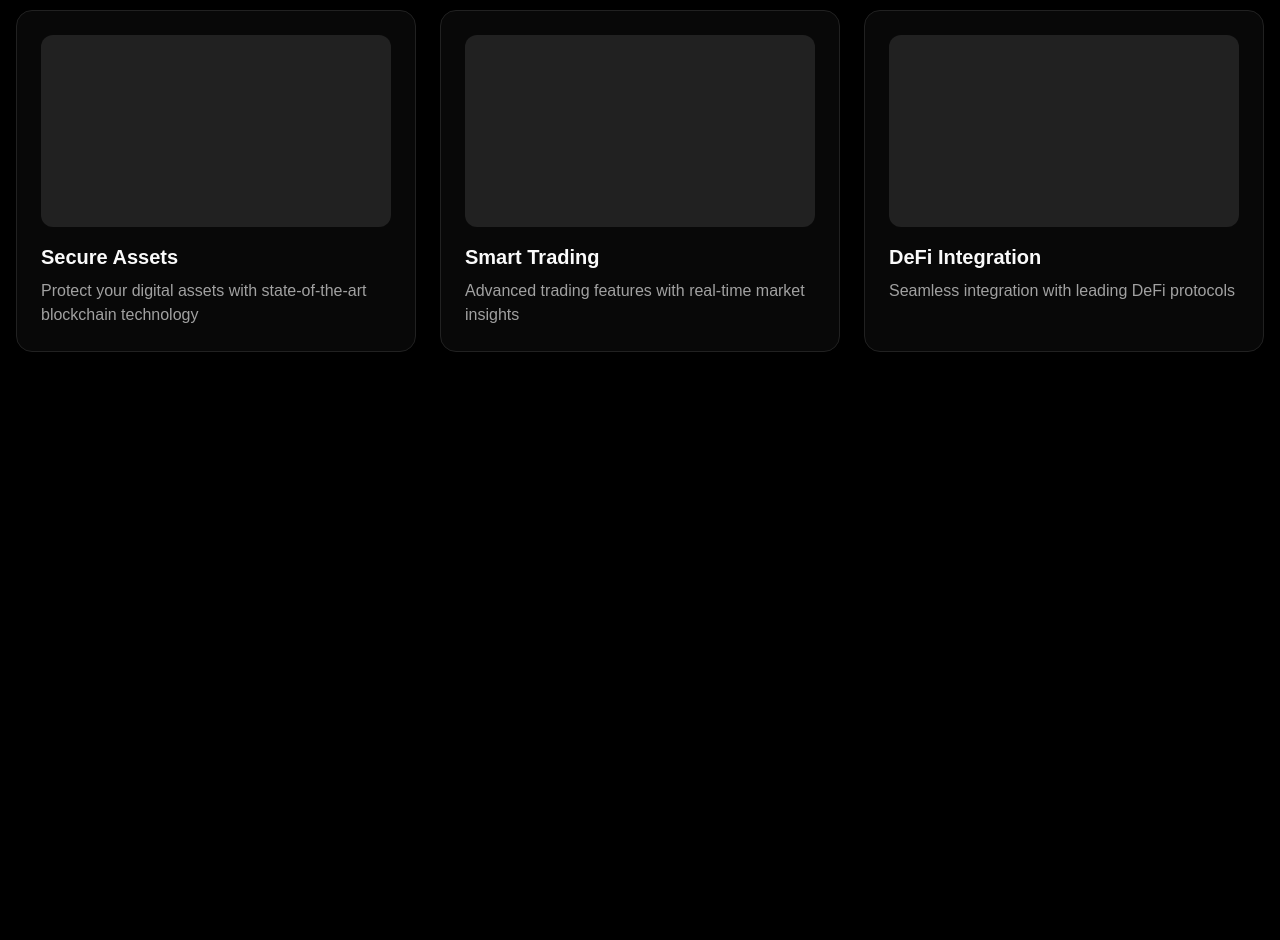
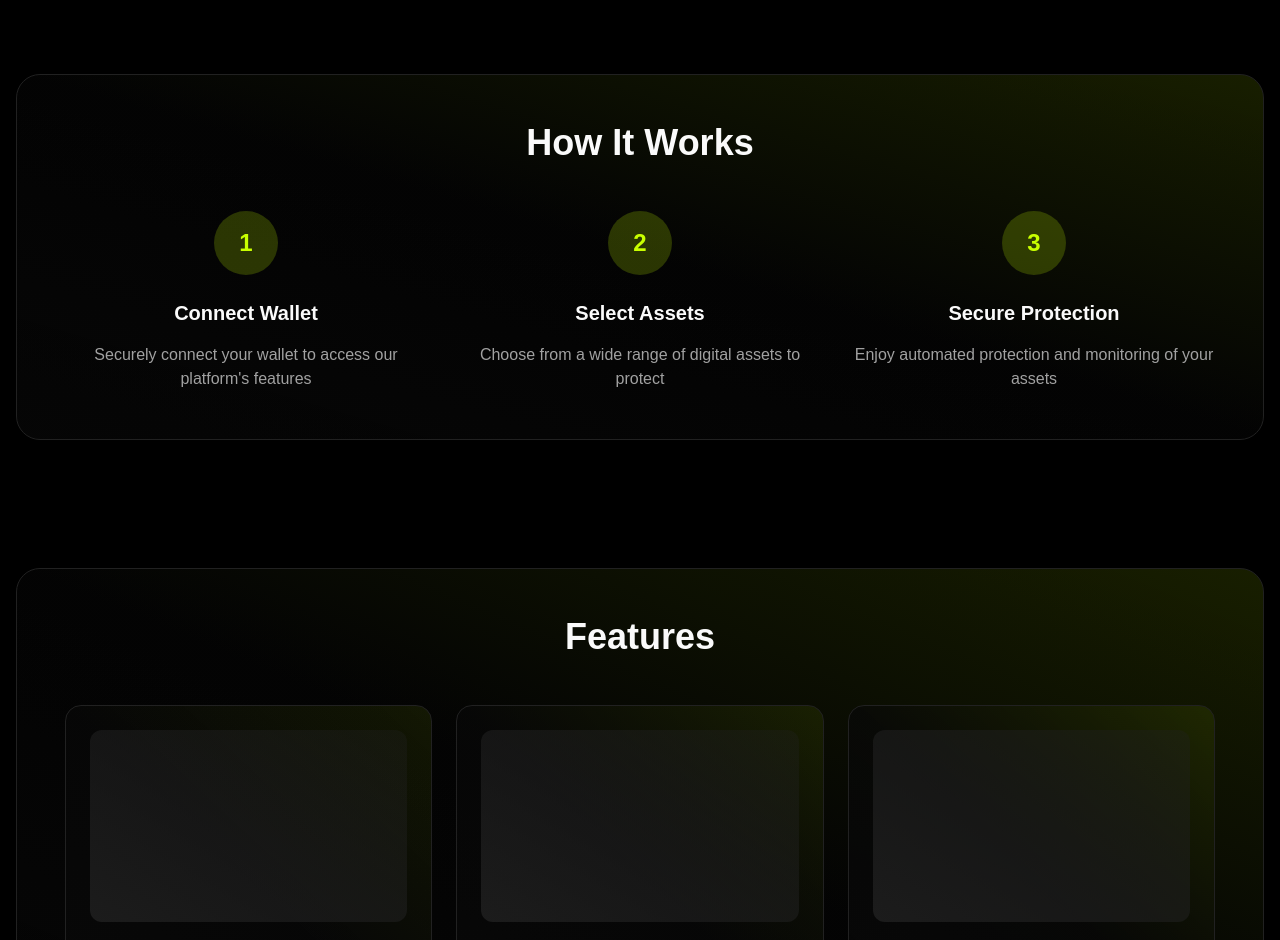
Before and after one commit to Arkthemist/Arkthemist, a Next.js app in the folder website/: page / in a window 1280 px wide. Shown: the part 480-1420 px from the top of the page. Before the commit the page ends 912 px from the top, so only its background shows below. Built offline with nearby package versions, Linux system fonts and the light colour scheme.

Commit message:
feat: new sections and effects

```diff
--- a/website/app/page.tsx
+++ b/website/app/page.tsx
@@ -4,7 +4,7 @@
 export default function Home() {
   return (
     <div className="min-h-screen bg-background">
-      {/* Rounded Navbar */}
+      {/* Navbar remains the same */}
       <nav className="fixed top-6 left-1/2 -translate-x-1/2 w-fit bg-card/95 backdrop-blur-sm rounded-full border border-border px-6 py-3 flex items-center gap-8 z-50">
         <div className="flex items-center gap-2">
           <Image
@@ -24,21 +24,20 @@
         </div>
       </nav>
 
+      <main className="flex flex-col gap-32 pb-32">
         {/* Hero Section */}
-      <main className="pt-48 pb-20 px-4">
+        <section className="pt-48 px-4">
           <div className="max-w-7xl mx-auto">
-          {/* Main Title */}
             <div className="text-center mb-8">
               <h1 className="text-4xl md:text-6xl lg:text-7xl font-bold mb-6 bg-gradient-to-r from-foreground to-muted-foreground bg-clip-text text-transparent">
-              One-click for Asset Defense
+                Justice. Redefined.
               </h1>
               <p className="text-muted-foreground text-lg md:text-xl max-w-2xl mx-auto">
                 Dive into the art assets, where innovative blockchain technology meets financial expertise
               </p>
             </div>
 
-          {/* CTA Buttons */}
-          <div className="flex flex-col sm:flex-row gap-4 justify-center mb-16">
+            <div className="flex flex-col sm:flex-row gap-4 justify-center">
               <Link
                 href="/dashboard"
                 className="px-8 py-3 rounded-full bg-accent text-accent-foreground hover:bg-accent/90 transition-colors text-center"
@@ -49,37 +48,126 @@
                 Discover More
               </button>
             </div>
+          </div>
+        </section>
 
-          {/* Feature Cards Grid */}
-          <div className="grid grid-cols-1 md:grid-cols-2 lg:grid-cols-3 gap-6 mt-16">
-            {/* Card 1 */}
-            <div className="group p-6 rounded-2xl bg-card border border-border hover:border-accent transition-colors">
-              <div className="h-48 rounded-xl bg-secondary mb-4 overflow-hidden relative">
-                {/* You can add feature images here */}
+        {/* How It Works Section */}
+        <section className="px-4">
+          <div className="max-w-7xl mx-auto">
+            <div className="rounded-3xl bg-gradient-to-tr from-card via-card/50 to-accent/[0.12] border border-border backdrop-blur-sm p-8 md:p-12 relative overflow-hidden">
+              <div className="absolute inset-0 bg-gradient-to-tr from-background/30 to-transparent"></div>
+              <div className="relative">
+                <h2 className="text-3xl md:text-4xl font-bold mb-12 text-center">How It Works</h2>
+                <div className="grid grid-cols-1 md:grid-cols-3 gap-8">
+                  <div className="flex flex-col items-center text-center group">
+                    <div className="w-16 h-16 rounded-full bg-accent/20 flex items-center justify-center mb-6 group-hover:bg-accent/30 transition-colors">
+                      <span className="text-2xl font-bold text-accent">1</span>
+                    </div>
+                    <h3 className="text-xl font-semibold mb-4">Connect Wallet</h3>
+                    <p className="text-muted-foreground">Securely connect your wallet to access our platform&apos;s features</p>
+                  </div>
+                  <div className="flex flex-col items-center text-center group">
+                    <div className="w-16 h-16 rounded-full bg-accent/20 flex items-center justify-center mb-6 group-hover:bg-accent/30 transition-colors">
+                      <span className="text-2xl font-bold text-accent">2</span>
+                    </div>
+                    <h3 className="text-xl font-semibold mb-4">Select Assets</h3>
+                    <p className="text-muted-foreground">Choose from a wide range of digital assets to protect</p>
+                  </div>
+                  <div className="flex flex-col items-center text-center group">
+                    <div className="w-16 h-16 rounded-full bg-accent/20 flex items-center justify-center mb-6 group-hover:bg-accent/30 transition-colors">
+                      <span className="text-2xl font-bold text-accent">3</span>
+                    </div>
+                    <h3 className="text-xl font-semibold mb-4">Secure Protection</h3>
+                    <p className="text-muted-foreground">Enjoy automated protection and monitoring of your assets</p>
+                  </div>
+                </div>
+              </div>
+            </div>
+          </div>
+        </section>
+
+        {/* Features Section */}
+        <section className="px-4">
+          <div className="max-w-7xl mx-auto">
+            <div className="rounded-3xl bg-gradient-to-tr from-card via-card/50 to-accent/[0.12] border border-border backdrop-blur-sm p-8 md:p-12 relative overflow-hidden">
+              <div className="absolute inset-0 bg-gradient-to-tr from-background/30 to-transparent"></div>
+              <div className="relative">
+                <h2 className="text-3xl md:text-4xl font-bold mb-12 text-center">Features</h2>
+                <div className="grid grid-cols-1 md:grid-cols-2 lg:grid-cols-3 gap-6">
+                  <div className="group p-6 rounded-2xl bg-gradient-to-tr from-card/90 via-card/70 to-accent/[0.08] border border-border hover:border-accent transition-all hover:shadow-[0_0_1rem_-0.25rem_theme(colors.accent.DEFAULT)] duration-300">
+                    <div className="h-48 rounded-xl bg-gradient-to-tr from-secondary/80 to-secondary/30 mb-4 overflow-hidden relative">
+                      {/* Feature image */}
                     </div>
                     <h3 className="text-xl font-semibold mb-2">Secure Assets</h3>
                     <p className="text-muted-foreground">Protect your digital assets with state-of-the-art blockchain technology</p>
                   </div>
-
-            {/* Card 2 */}
-            <div className="group p-6 rounded-2xl bg-card border border-border hover:border-accent transition-colors">
-              <div className="h-48 rounded-xl bg-secondary mb-4 overflow-hidden relative">
-                {/* You can add feature images here */}
+                  <div className="group p-6 rounded-2xl bg-gradient-to-tr from-card/90 via-card/70 to-accent/[0.08] border border-border hover:border-accent transition-all hover:shadow-[0_0_1rem_-0.25rem_theme(colors.accent.DEFAULT)] duration-300">
+                    <div className="h-48 rounded-xl bg-gradient-to-tr from-secondary/80 to-secondary/30 mb-4 overflow-hidden relative">
+                      {/* Feature image */}
                     </div>
                     <h3 className="text-xl font-semibold mb-2">Smart Trading</h3>
                     <p className="text-muted-foreground">Advanced trading features with real-time market insights</p>
                   </div>
-
-            {/* Card 3 */}
-            <div className="group p-6 rounded-2xl bg-card border border-border hover:border-accent transition-colors">
-              <div className="h-48 rounded-xl bg-secondary mb-4 overflow-hidden relative">
-                {/* You can add feature images here */}
+                  <div className="group p-6 rounded-2xl bg-gradient-to-tr from-card/90 via-card/70 to-accent/[0.08] border border-border hover:border-accent transition-all hover:shadow-[0_0_1rem_-0.25rem_theme(colors.accent.DEFAULT)] duration-300">
+                    <div className="h-48 rounded-xl bg-gradient-to-tr from-secondary/80 to-secondary/30 mb-4 overflow-hidden relative">
+                      {/* Feature image */}
                     </div>
                     <h3 className="text-xl font-semibold mb-2">DeFi Integration</h3>
                     <p className="text-muted-foreground">Seamless integration with leading DeFi protocols</p>
                   </div>
                 </div>
               </div>
+            </div>
+          </div>
+        </section>
+
+        {/* Use Cases Section */}
+        <section className="px-4">
+          <div className="max-w-7xl mx-auto">
+            <div className="rounded-3xl bg-gradient-to-tr from-card via-card/50 to-accent/[0.12] border border-border backdrop-blur-sm p-8 md:p-12 relative overflow-hidden">
+              <div className="absolute inset-0 bg-gradient-to-tr from-background/30 to-transparent"></div>
+              <div className="relative">
+                <h2 className="text-3xl md:text-4xl font-bold mb-12 text-center">Use Cases</h2>
+                <div className="grid grid-cols-1 md:grid-cols-2 gap-8">
+                  <div className="p-8 rounded-2xl bg-gradient-to-tr from-card/90 via-card/70 to-accent/[0.08] border border-border hover:border-accent transition-all hover:shadow-[0_0_1rem_-0.25rem_theme(colors.accent.DEFAULT)] duration-300">
+                    <h3 className="text-2xl font-semibold mb-4">Individual Investors</h3>
+                    <ul className="space-y-3 text-muted-foreground">
+                      <li className="flex items-center gap-2">
+                        <span className="text-accent">•</span>
+                        Protect personal digital assets
+                      </li>
+                      <li className="flex items-center gap-2">
+                        <span className="text-accent">•</span>
+                        Monitor portfolio performance
+                      </li>
+                      <li className="flex items-center gap-2">
+                        <span className="text-accent">•</span>
+                        Automated trading strategies
+                      </li>
+                    </ul>
+                  </div>
+                  <div className="p-8 rounded-2xl bg-gradient-to-tr from-card/90 via-card/70 to-accent/[0.08] border border-border hover:border-accent transition-all hover:shadow-[0_0_1rem_-0.25rem_theme(colors.accent.DEFAULT)] duration-300">
+                    <h3 className="text-2xl font-semibold mb-4">Institutions</h3>
+                    <ul className="space-y-3 text-muted-foreground">
+                      <li className="flex items-center gap-2">
+                        <span className="text-accent">•</span>
+                        Enterprise-grade security
+                      </li>
+                      <li className="flex items-center gap-2">
+                        <span className="text-accent">•</span>
+                        Multi-signature protection
+                      </li>
+                      <li className="flex items-center gap-2">
+                        <span className="text-accent">•</span>
+                        Compliance and reporting
+                      </li>
+                    </ul>
+                  </div>
+                </div>
+              </div>
+            </div>
+          </div>
+        </section>
       </main>
     </div>
   );
```
Lines whose indentation alone changed are shown as unchanged.
